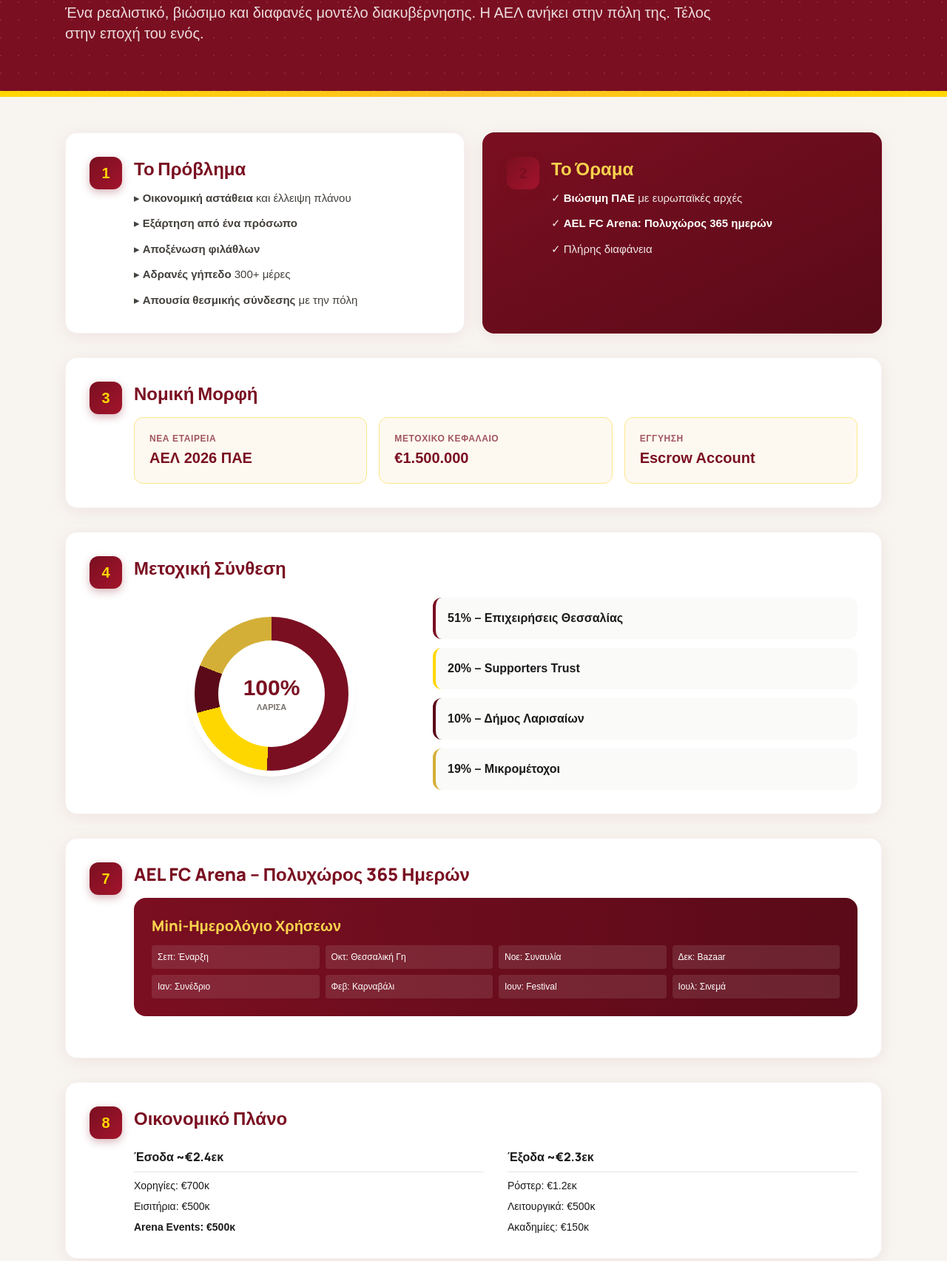
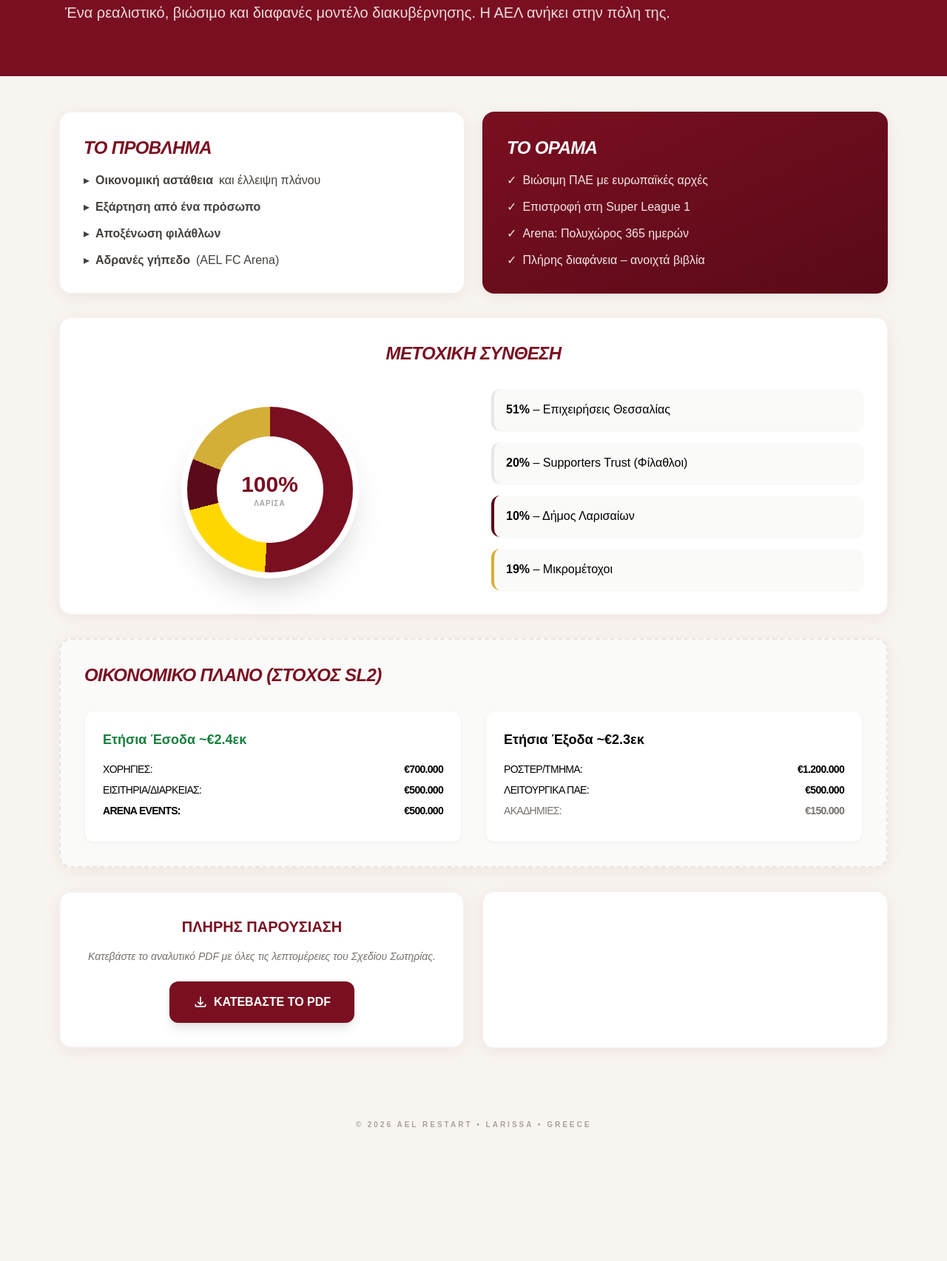
Before and after one commit to pikrosk-ctrl/ael-site, a plain HTML site: page index.html in a window 1280 px wide. Shown: the part 294-1999 px from the top of the page at 74% size. After the commit the page ends 1870 px from the top, so only its background shows below. Drawn offline with nearby package versions, Linux system fonts and the light colour scheme.

Commit message:
Refactor index.html for improved structure and style

```diff
--- a/index.html
+++ b/index.html
@@ -9,244 +9,142 @@
       gtag('config', 'G-LNS6S3K0K7');
     </script>
 
-    <meta http-equiv="content-type" content="text/html; charset=UTF-8">
     <meta charset="UTF-8">
     <meta name="viewport" content="width=device-width, initial-scale=1.0">
-    <title>Σχέδιο Σωτηρίας ΑΕΛ 2026-2030 | Πολυμετοχική Κοινοπραξία</title>
+    <title>Σχέδιο Σωτηρίας ΑΕΛ 2026-2030</title>
     <script src="https://cdn.tailwindcss.com"></script>
-    <link rel="preconnect" href="https://fonts.googleapis.com/">
-    <link rel="preconnect" href="https://fonts.gstatic.com/" crossorigin="">
     <link href="https://fonts.googleapis.com/css2?family=Manrope:wght@800&family=Noto+Sans+Greek:wght@400;700&display=swap" rel="stylesheet">
-
     <style>
-        :root {
-            --burgundy: #7a0f21;
-            --burgundy-dark: #5a0a18;
-            --gold: #ffd700;
-            --gold-dark: #d4af37;
-            --cream: #fdf9f0;
-        }
-        * { -webkit-print-color-adjust: exact; print-color-adjust: exact; }
-        body {
-            font-family: 'Noto Sans Greek', sans-serif;
-            background: #f8f5f0;
-            color: #1a1a1a;
-        }
-        h1, h2, h3 { font-family: 'Manrope', 'Noto Sans Greek', sans-serif; }
+        :root { --burgundy: #7a0f21; --gold: #ffd700; }
+        body { font-family: 'Noto Sans Greek', sans-serif; background: #f8f5f0; }
         .burgundy { color: var(--burgundy); }
         .bg-burgundy { background-color: var(--burgundy); }
-        .bg-gold { background-color: var(--gold); }
-        .border-gold { border-color: var(--gold); }
-        .card {
-            background: white;
-            border-radius: 16px;
-            box-shadow: 0 4px 24px rgba(122, 15, 33, 0.08);
-            border: 1px solid rgba(122, 15, 33, 0.06);
-        }
-        .num {
-            width: 44px; height: 44px;
-            background: linear-gradient(135deg, var(--burgundy), #a3142b);
-            color: var(--gold);
-            border-radius: 12px;
-            display: flex; align-items: center; justify-content: center;
-            font-weight: 800; font-size: 20px;
-            box-shadow: 0 4px 12px rgba(122, 15, 33, 0.3);
-        }
-        .pie {
-            background: conic-gradient(
-                #7a0f21 0deg 183.6deg,
-                #ffd700 183.6deg 255.6deg,
-                #5a0a18 255.6deg 291.6deg,
-                #d4af37 291.6deg 360deg
-            );
-        }
+        .card { background: white; border-radius: 16px; box-shadow: 0 4px 24px rgba(122, 15, 33, 0.08); border: 1px solid rgba(122, 15, 33, 0.06); }
+        .pie { background: conic-gradient(#7a0f21 0deg 183.6deg, #ffd700 183.6deg 255.6deg, #5a0a18 255.6deg 291.6deg, #d4af37 291.6deg 360deg); }
     </style>
 </head>
 <body class="antialiased">
-    <header class="bg-burgundy text-white sticky top-0 z-40 shadow-xl">
-        <div class="max-w-6xl mx-auto px-4 sm:px-6 py-4 flex items-center justify-between">
+
+    <header class="bg-burgundy text-white sticky top-0 z-40 p-4 shadow-xl">
+        <div class="max-w-6xl mx-auto flex justify-between items-center">
             <div class="flex items-center gap-4">
-                <div class="w-12 h-12 rounded-xl bg-gold flex items-center justify-center shadow-lg">
-                    <span class="text-2xl font-black burgundy" style="font-family: Manrope;">ΑΕΛ</span>
+                <div class="w-12 h-12 rounded-xl bg-gold flex items-center justify-center font-black burgundy text-2xl uppercase">ΑΕΛ</div>
+                <div class="font-bold">Σχέδιο Σωτηρίας 2026-2030</div>
             </div>
-                <div>
-                    <div class="text-[11px] uppercase tracking-[0.2em] text-amber-200/80 font-semibold">Επίσημη Παρουσίαση</div>
-                    <div class="font-bold text-lg leading-tight">Σχέδιο Σωτηρίας 2026-2030</div>
+            <div class="flex gap-2">
+                <a href="Σχέδιο Σωτηρίας ΑΕΛ 2026-2030 _ Πολυμετοχική Κοινοπραξία.pdf" target="_blank" class="hidden sm:flex items-center gap-2 bg-gold text-burgundy px-4 py-2 rounded-lg text-xs font-bold shadow-md hover:bg-yellow-400 transition">
+                    <svg width="16" height="16" fill="none" stroke="currentColor" viewBox="0 0 24 24"><path stroke-linecap="round" stroke-linejoin="round" stroke-width="2" d="M12 10v6m0 0l-3-3m3 3l3-3m2 8H7a2 2 0 01-2-2V5a2 2 0 012-2h5.586a1 1 0 01.707.293l5.414 5.414a1 1 0 01.293.707V19a2 2 0 01-2 2z"></path></svg>
+                    ΛΗΨΗ PDF
+                </a>
+                <a href="mailto:aelrestart@gmail.com" class="bg-white/10 px-4 py-2 rounded-lg text-xs font-bold border border-white/20 hover:bg-white/20 transition">ΕΠΙΚΟΙΝΩΝΙΑ</a>
             </div>
-            </div>
-            <a href="mailto:aelrestart@gmail.com" class="text-xs font-bold bg-white/10 px-3 py-2 rounded-lg border border-white/20 hover:bg-white/20 transition">
-                ΕΠΙΚΟΙΝΩΝΙΑ
-            </a>
         </div>
     </header>
 
     <div class="bg-burgundy text-white relative overflow-hidden">
-        <div class="absolute inset-0 opacity-10" style="background-image: radial-gradient(circle at 1px 1px, white 1px, transparent 0); background-size: 24px 24px;"></div>
         <div class="max-w-6xl mx-auto px-6 py-12 sm:py-16 relative">
             <div class="max-w-4xl">
-                <div class="inline-flex items-center gap-2 bg-gold text-[#5a0a18] px-3 py-1 rounded-full text-xs font-bold uppercase tracking-wider mb-4">
-                    Πολυμετοχική Κοινοπραξία
-                </div>
-                <h1 class="text-3xl sm:text-5xl font-black leading-tight mb-4">
-                    Σχέδιο Σωτηρίας <span class="text-amber-300">ΑΕΛ</span><br>2026-2030                </h1>
-                <p class="text-lg sm:text-xl text-white/85 leading-relaxed">Ένα ρεαλιστικό, βιώσιμο και διαφανές μοντέλο διακυβέρνησης. Η ΑΕΛ ανήκει στην πόλη της. Τέλος στην εποχή του ενός.</p>
+                <div class="inline-flex items-center gap-2 bg-gold text-burgundy px-3 py-1 rounded-full text-xs font-bold uppercase tracking-wider mb-4">Πολυμετοχική Κοινοπραξία</div>
+                <h1 class="text-3xl sm:text-5xl font-black leading-tight mb-4">Σχέδιο Σωτηρίας <span class="text-gold uppercase">ΑΕΛ</span><br>2026-2030</h1>
+                <p class="text-lg sm:text-xl text-white/85 leading-relaxed">Ένα ρεαλιστικό, βιώσιμο και διαφανές μοντέλο διακυβέρνησης. Η ΑΕΛ ανήκει στην πόλη της.</p>
             </div>
         </div>
-        <div class="h-2 w-full bg-gradient-to-r from-[#ffd700] via-amber-400 to-[#ffd700]"></div>
+        <div class="h-2 w-full bg-gradient-to-r from-gold via-yellow-400 to-gold"></div>
     </div>
 
-    <main class="max-w-6xl mx-auto px-4 sm:px-6 py-8 sm:py-12 space-y-8">
+    <main class="max-w-6xl mx-auto px-4 py-12 space-y-8">
+
         <div class="grid lg:grid-cols-2 gap-6">
-            <section class="card p-6 sm:p-8">
-                <div class="flex items-start gap-4">
-                    <div class="num">1</div>
-                    <div class="flex-1">
-                        <h2 class="text-2xl font-bold burgundy mb-3">Το Πρόβλημα</h2>
-                        <ul class="space-y-2.5 text-[15px] leading-relaxed text-stone-700">
-                            <li>▸ <strong>Οικονομική αστάθεια</strong> και έλλειψη πλάνου</li>
-                            <li>▸ <strong>Εξάρτηση από ένα πρόσωπο</strong></li>
-                            <li>▸ <strong>Αποξένωση φιλάθλων</strong></li>
-                            <li>▸ <strong>Αδρανές γήπεδο</strong> 300+ μέρες</li>
-                            <li>▸ <strong>Απουσία θεσμικής σύνδεσης</strong> με την πόλη</li>
+            <section class="card p-8">
+                <h2 class="text-2xl font-bold burgundy mb-4 uppercase italic tracking-tight">Το Προβλημα</h2>
+                <ul class="space-y-3 text-stone-700">
+                    <li class="flex gap-2"><span>▸</span> <strong>Οικονομική αστάθεια</strong> και έλλειψη πλάνου</li>
+                    <li class="flex gap-2"><span>▸</span> <strong>Εξάρτηση από ένα πρόσωπο</strong></li>
+                    <li class="flex gap-2"><span>▸</span> <strong>Αποξένωση φιλάθλων</strong></li>
+                    <li class="flex gap-2"><span>▸</span> <strong>Αδρανές γήπεδο</strong> (AEL FC Arena)</li>
                 </ul>
-                    </div>
-                </div>
             </section>
-            <section class="card p-6 sm:p-8 bg-gradient-to-br from-[#7a0f21] to-[#5a0a18] text-white">
-                <div class="flex items-start gap-4">
-                    <div class="num !bg-[#ffd700] !text-[#7a0f21]">2</div>
-                    <div class="flex-1">
-                        <h2 class="text-2xl font-bold text-amber-300 mb-3">Το Όραμα</h2>
-                        <ul class="space-y-2.5 text-[15px] leading-relaxed text-white/90">
-                            <li>✓ <strong class="text-white">Βιώσιμη ΠΑΕ</strong> με ευρωπαϊκές αρχές</li>
-
-                            <li>✓ <strong class="text-white">AEL FC Arena: Πολυχώρος 365 ημερών</strong></li>
-                            <li>✓ Πλήρης διαφάνεια</li>
+            <section class="card p-8 bg-gradient-to-br from-[#7a0f21] to-[#5a0a18] text-white">
+                <h2 class="text-2xl font-bold text-gold mb-4 uppercase italic tracking-tight">Το Οραμα</h2>
+                <ul class="space-y-3 text-white/90 font-medium">
+                    <li class="flex gap-2"><span>✓</span> Βιώσιμη ΠΑΕ με ευρωπαϊκές αρχές</li>
+                    <li class="flex gap-2"><span>✓</span> Επιστροφή στη Super League 1</li>
+                    <li class="flex gap-2"><span>✓</span> Arena: Πολυχώρος 365 ημερών</li>
+                    <li class="flex gap-2"><span>✓</span> Πλήρης διαφάνεια – ανοιχτά βιβλία</li>
                 </ul>
-                    </div>
-                </div>
             </section>
         </div>
 
-        <section class="card p-6 sm:p-8">
-            <div class="flex items-start gap-4">
-                <div class="num">3</div>
-                <div class="flex-1">
-                    <h2 class="text-2xl font-bold burgundy mb-4">Νομική Μορφή</h2>
-                    <div class="grid md:grid-cols-3 gap-4">
-                        <div class="bg-[#fdf9f0] border border-amber-200 rounded-xl p-5">
-                            <div class="text-xs uppercase tracking-wider text-[#7a0f21]/70 font-semibold mb-1">Νέα Εταιρεία</div>
-                            <div class="text-xl font-bold burgundy">ΑΕΛ 2026 ΠΑΕ</div>
+        <section class="card p-8">
+            <h2 class="text-2xl font-bold burgundy mb-8 uppercase italic tracking-tight text-center">Μετοχικη Συνθεση</h2>
+            <div class="grid md:grid-cols-2 gap-12 items-center">
+                <div class="flex justify-center">
+                    <div class="relative">
+                        <div class="w-56 h-56 rounded-full pie shadow-2xl ring-8 ring-white"></div>
+                        <div class="absolute inset-10 bg-white rounded-full flex items-center justify-center shadow-inner">
+                            <div class="text-center">
+                                <div class="text-3xl font-black burgundy">100%</div>
+                                <div class="text-[10px] uppercase font-bold text-stone-400 tracking-widest">Λάρισα</div>
                             </div>
-                        <div class="bg-[#fdf9f0] border border-amber-200 rounded-xl p-5">
-                            <div class="text-xs uppercase tracking-wider text-[#7a0f21]/70 font-semibold mb-1">Μετοχικό Κεφάλαιο</div>
-                            <div class="text-xl font-bold burgundy">€1.500.000</div>
                         </div>
-                        <div class="bg-[#fdf9f0] border border-amber-200 rounded-xl p-5">
-                            <div class="text-xs uppercase tracking-wider text-[#7a0f21]/70 font-semibold mb-1">Εγγύηση</div>
-                            <div class="text-xl font-bold burgundy">Escrow Account</div>
                     </div>
+                </div>
+                <div class="space-y-4">
+                    <div class="p-4 bg-stone-50 rounded-xl border-l-4 border-burgundy shadow-sm">
+                        <span class="font-bold text-burgundy">51%</span> – Επιχειρήσεις Θεσσαλίας
+                    </div>
+                    <div class="p-4 bg-stone-50 rounded-xl border-l-4 border-gold shadow-sm">
+                        <span class="font-bold text-burgundy">20%</span> – Supporters Trust (Φίλαθλοι)
+                    </div>
+                    <div class="p-4 bg-stone-50 rounded-xl border-l-4 border-[#5a0a18] shadow-sm">
+                        <span class="font-bold text-burgundy">10%</span> – Δήμος Λαρισαίων
+                    </div>
+                    <div class="p-4 bg-stone-50 rounded-xl border-l-4 border-[#d4af37] shadow-sm">
+                        <span class="font-bold text-burgundy">19%</span> – Μικρομέτοχοι
                     </div>
                 </div>
             </div>
         </section>
 
-        <section class="card p-6 sm:p-8">
-            <div class="flex items-start gap-4">
-                <div class="num">4</div>
-                <div class="flex-1">
-                    <h2 class="text-2xl font-bold burgundy mb-6">Μετοχική Σύνθεση</h2>
-                    <div class="grid md:grid-cols-5 gap-8 items-center">
-                        <div class="md:col-span-2 flex justify-center">
-                            <div class="relative">
-                                <div class="w-52 h-52 rounded-full pie shadow-xl ring-8 ring-white"></div>
-                                <div class="absolute inset-8 bg-white rounded-full flex items-center justify-center">
-                                    <div class="text-center">
-                                        <div class="text-3xl font-black burgundy">100%</div>
-                                        <div class="text-[11px] font-bold text-stone-500 uppercase">Λάρισα</div>
+        <section class="card p-8 bg-stone-50 border-dashed border-2 border-stone-200">
+            <h2 class="text-2xl font-bold burgundy mb-8 uppercase italic tracking-tight">Οικονομικο Πλανο (Στοχος SL2)</h2>
+            <div class="grid md:grid-cols-2 gap-8 text-sm">
+                <div class="bg-white p-6 rounded-xl shadow-sm border border-stone-100">
+                    <h3 class="font-bold text-lg mb-4 text-green-700">Ετήσια Έσοδα ~€2.4εκ</h3>
+                    <p class="mb-2 flex justify-between uppercase tracking-tighter">Χορηγίες: <strong>€700.000</strong></p>
+                    <p class="mb-2 flex justify-between uppercase tracking-tighter">Εισιτήρια/Διαρκείας: <strong>€500.000</strong></p>
+                    <p class="mb-2 flex justify-between uppercase tracking-tighter text-burgundy font-bold">Arena Events: <strong>€500.000</strong></p>
                 </div>
-                                </div>
-                            </div>
-                        </div>
-                        <div class="md:col-span-3 space-y-3">
-                            <div class="flex items-center justify-between p-4 rounded-xl border-l-4 border-[#7a0f21] bg-stone-50">
-                                <strong>51% – Επιχειρήσεις Θεσσαλίας</strong>
-                            </div>
-                            <div class="flex items-center justify-between p-4 rounded-xl border-l-4 border-[#ffd700] bg-stone-50">
-                                <strong>20% – Supporters Trust</strong>
-                            </div>
-                            <div class="flex items-center justify-between p-4 rounded-xl border-l-4 border-[#5a0a18] bg-stone-50">
-                                <strong>10% – Δήμος Λαρισαίων</strong>
-                            </div>
-                            <div class="flex items-center justify-between p-4 rounded-xl border-l-4 border-[#d4af37] bg-stone-50">
-                                <strong>19% – Μικρομέτοχοι</strong>
-                            </div>
-                        </div>
-                    </div>
+                <div class="bg-white p-6 rounded-xl shadow-sm border border-stone-100">
+                    <h3 class="font-bold text-lg mb-4 text-burgundy">Ετήσια Έξοδα ~€2.3εκ</h3>
+                    <p class="mb-2 flex justify-between uppercase tracking-tighter">Ρόστερ/Τμήμα: <strong>€1.200.000</strong></p>
+                    <p class="mb-2 flex justify-between uppercase tracking-tighter">Λειτουργικά ΠΑΕ: <strong>€500.000</strong></p>
+                    <p class="mb-2 flex justify-between uppercase tracking-tighter text-stone-500">Ακαδημίες: <strong>€150.000</strong></p>
                 </div>
             </div>
         </section>
 
-        <section class="card p-6 sm:p-8">
-            <div class="flex items-start gap-4">
-                <div class="num">7</div>
-                <div class="flex-1">
-                    <h2 class="text-2xl font-bold burgundy mb-4">AEL FC Arena – Πολυχώρος 365 Ημερών</h2>
-                    <div class="bg-gradient-to-r from-[#7a0f21] to-[#5a0a18] text-white rounded-2xl p-6 mb-6">
-                        <h3 class="text-xl font-bold text-amber-300 mb-3">Mini-Ημερολόγιο Χρήσεων</h3>
-                        <div class="grid grid-cols-2 md:grid-cols-4 gap-2 text-xs">
-                            <div class="bg-white/10 p-2 rounded">Σεπ: Έναρξη</div>
-                            <div class="bg-white/10 p-2 rounded">Οκτ: Θεσσαλική Γη</div>
-                            <div class="bg-white/10 p-2 rounded">Νοε: Συναυλία</div>
-                            <div class="bg-white/10 p-2 rounded">Δεκ: Bazaar</div>
-                            <div class="bg-white/10 p-2 rounded">Ιαν: Συνέδριο</div>
-                            <div class="bg-white/10 p-2 rounded">Φεβ: Καρναβάλι</div>
-                            <div class="bg-white/10 p-2 rounded">Ιουν: Festival</div>
-                            <div class="bg-white/10 p-2 rounded">Ιουλ: Σινεμά</div>
+        <div class="grid md:grid-cols-2 gap-6">
+            <div class="card p-8 text-center flex flex-col justify-center items-center bg-white border-2 border-gold">
+                <h3 class="text-xl font-black burgundy mb-4 uppercase">Πλήρης Παρουσίαση</h3>
+                <p class="text-sm text-stone-500 mb-6 italic">Κατεβάστε το αναλυτικό PDF με όλες τις λεπτομέρειες του Σχεδίου Σωτηρίας.</p>
+                <a href="Σχέδιο Σωτηρίας ΑΕΛ 2026-2030 _ Πολυμετοχική Κοινοπραξία.pdf" download class="bg-burgundy text-white px-8 py-4 rounded-xl font-bold hover:scale-105 transition shadow-lg flex items-center gap-2">
+                    <svg width="20" height="20" fill="none" stroke="currentColor" viewBox="0 0 24 24"><path stroke-linecap="round" stroke-linejoin="round" stroke-width="2" d="M4 16v1a2 2 0 002 2h12a2 2 0 002-2v-1m-4-4l-4 4m0 0l-4-4m4 4V4"></path></svg>
+                    ΚΑΤΕΒΑΣΤΕ ΤΟ PDF
+                </a>
+            </div>
+            <div class="card p-8 text-center flex flex-col justify-center items-center bg-burgundy text-white shadow-burgundy/20">
+                <h3 class="text-xl font-black text-gold mb-4 uppercase">Επικοινωνια</h3>
+                <p class="text-sm text-white/70 mb-6 font-light">Θέλετε να συμμετάσχετε στην προσπάθεια; Στείλτε μας ένα email.</p>
+                <a href="mailto:aelrestart@gmail.com" class="text-2xl font-black hover:text-gold transition">aelrestart@gmail.com</a>
             </div>
         </div>
-                </div>
-            </div>
-        </section>
-
-        <section class="card p-6 sm:p-8">
-            <div class="flex items-start gap-4">
-                <div class="num">8</div>
-                <div class="flex-1">
-                    <h2 class="text-2xl font-bold burgundy mb-6">Οικονομικό Πλάνο</h2>
-                    <div class="grid md:grid-cols-2 gap-8">
-                        <div class="space-y-2">
-                            <h3 class="font-bold border-b border-stone-200 pb-2">Έσοδα ~€2.4εκ</h3>
-                            <p class="text-sm">Χορηγίες: €700κ</p>
-                            <p class="text-sm">Εισιτήρια: €500κ</p>
-                            <p class="text-sm text-burgundy font-bold">Arena Events: €500κ</p>
-                        </div>
-                        <div class="space-y-2">
-                            <h3 class="font-bold border-b border-stone-200 pb-2">Έξοδα ~€2.3εκ</h3>
-                            <p class="text-sm">Ρόστερ: €1.2εκ</p>
-                            <p class="text-sm">Λειτουργικά: €500κ</p>
-                            <p class="text-sm">Ακαδημίες: €150κ</p>
-                        </div>
-                    </div>
-                </div>
-            </div>
-        </section>
-
-        <section id="contact" class="card p-8 bg-[#fdf9f0] border-2 border-dashed border-gold text-center">
-            <h2 class="text-2xl font-black burgundy mb-4">ΕΠΙΚΟΙΝΩΝΗΣΤΕ ΜΑΖΙ ΜΑΣ</h2>
-            <p class="text-stone-700 mb-6 font-medium">Για προτάσεις, συμμετοχή ή πληροφορίες σχετικά με το Σχέδιο Σωτηρίας.</p>
-            <a href="mailto:aelrestart@gmail.com" class="inline-block bg-burgundy text-white px-8 py-4 rounded-xl font-bold shadow-lg hover:scale-105 transition transform">
-                aelrestart@gmail.com
-            </a>
-        </section>
 
     </main>
 
-    <footer class="border-t border-stone-200 py-8 text-center text-xs text-stone-500">
-        <div class="max-w-6xl mx-auto px-6">
-            <p>Παρουσίαση Σχεδίου Σωτηρίας ΑΕΛ 2026-2030 | Πολυμετοχική Κοινοπραξία</p>
-            <p class="mt-2 font-bold burgundy">AEL RESTART • 2026</p>
-        </div>
+    <footer class="p-12 text-center text-[10px] text-stone-400 uppercase tracking-[0.3em] font-bold">
+        © 2026 AEL Restart • Larissa • Greece
     </footer>
+
 </body>
 </html>
```
Lines whose indentation alone changed are shown as unchanged.
